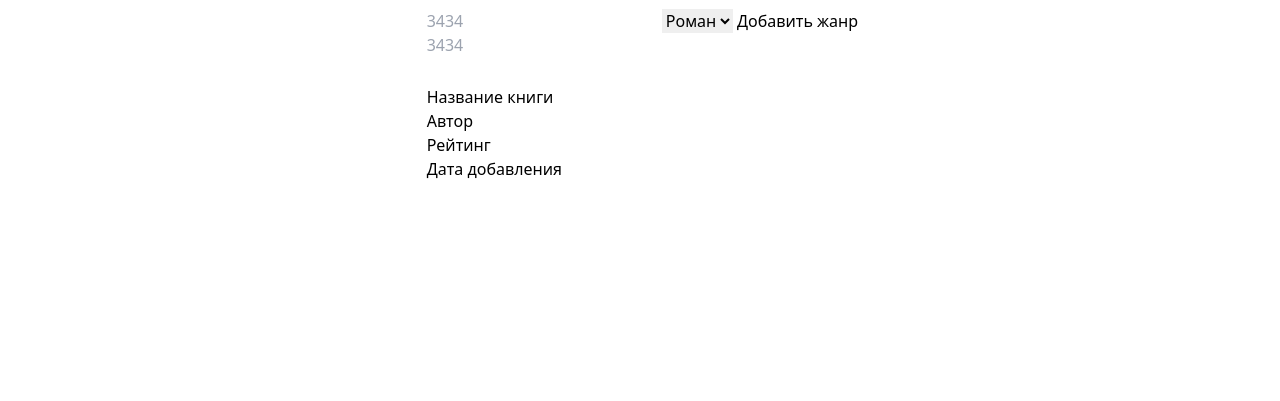
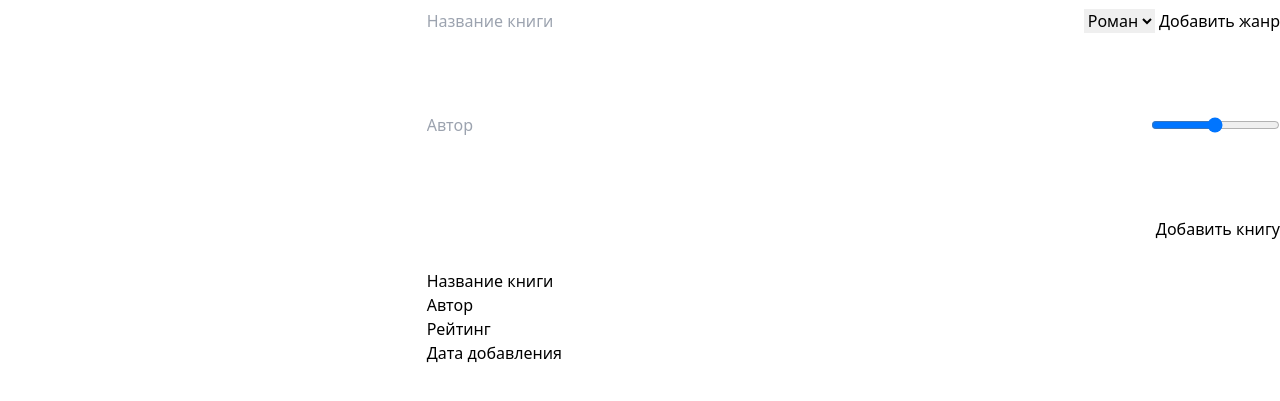
Before and after one commit to AndrewGanzha/Ubook, a website built with Vite: page index.html in a window 1280 px wide. Shown: the part 227-628 px from the top of the page. Built offline with nearby package versions, Linux system fonts and the light colour scheme; a web font is replaced by a local one.

Commit message:
Add some input to form

```diff
--- a/index.html
+++ b/index.html
@@ -24,17 +24,21 @@
       <section class="w-8/12 flex flex-col gap-7">
         <div class="addBook-menu flex justify-between flex-col gap-12">
           <h1 class="text-6xl">Добавление книги</h1>
-          <form>
-            <div>
-              <input type="text" placeholder="3434">
-              <select>
+          <form class="flex flex-col gap-20">
+            <div class="flex justify-between">
+              <div><input type="text" placeholder="Название книги" required></div>
+              <div>
+                <select>
                 <option>Роман</option>
               </select>
               <button>Добавить жанр</button>
+              </div>
             </div>
-            <div><input type="text" placeholder="3434"></div>
-            <div></div>
-
+            <div class="flex justify-between">
+              <input type="text" placeholder="Автор" required>
+              <input type="range" min="1" max="5">
+            </div>
+            <button type="submit" class="ml-auto" id="addBookBTN">Добавить книгу</button>
           </form>
         </div>
         <div class="content-menu flex justify-between hidden">
@@ -47,7 +51,6 @@
         </div>
         <ul>
           <li>
-            <img alt="">
             <h3>Название книги</h3>
             <h4>Автор</h4>
             <h5>Рейтинг</h5>
```
